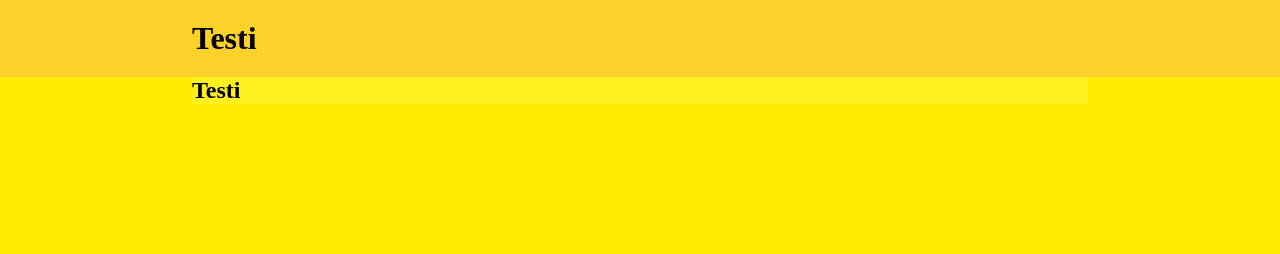
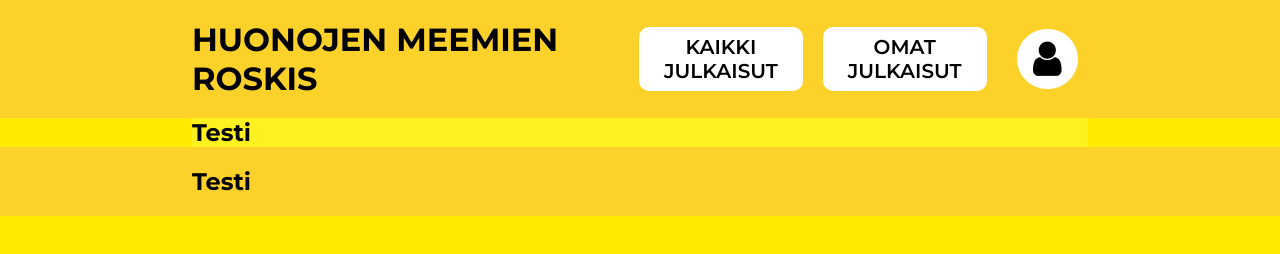
Before and after one commit to Kall3T/Saavutettava_nettisivu, a plain HTML site: page Nettisivu/index.html in a window 1280 px wide. Drawn offline with Linux system fonts and the light colour scheme.

Commit message:
Font-and-Navbar
Fonttien lisäys ja navibaarin lisäys

```diff
--- a/Nettisivu/index.html
+++ b/Nettisivu/index.html
@@ -5,11 +5,28 @@
     <meta name="viewport" content="width=device-width, initial-scale=1.0">
     <title>Bad memes</title>
     <link rel="stylesheet" href="tyyli.css">
+    <link rel="preconnect" href="https://fonts.googleapis.com">
+    <link rel="preconnect" href="https://fonts.gstatic.com" crossorigin>
+    <link href="https://fonts.googleapis.com/css2?family=Montserrat:ital,wght@0,100..900;1,100..900&display=swap" rel="stylesheet">
+    <link rel="stylesheet" href="https://cdnjs.cloudflare.com/ajax/libs/font-awesome/4.7.0/css/font-awesome.min.css">
 </head>
 <body>
     <header>
-        <div>
-            <h1>Testi</h1>
+        <div class="header-content">
+            <h1>HUONOJEN MEEMIEN<br>ROSKIS</h1>
+            <div class="Navbar">
+                <ul>
+                    <li class="NavObject">
+                        <a href="#">KAIKKI<br>JULKAISUT</a>
+                    </li>
+                    <li class="NavObject">
+                        <a href="#">OMAT<br>JULKAISUT</a>
+                    </li>
+                    <li id="icon">
+                        <a href="#"><i class="fa fa-fw fa-user"></i></a>
+                    </li>
+                </ul>
+            </div>
         </div>
     </header>
 
@@ -18,7 +35,9 @@
     </div>
 
     <footer>
-
+        <div>
+            <h2>Testi</h2>
+        </div>
     </footer>
 </body>
 </html>
--- a/Nettisivu/tyyli.css
+++ b/Nettisivu/tyyli.css
@@ -1,16 +1,72 @@
 * { margin: 0; padding: 0; }
 body {
     background-color: #FFEA00;
+    font-family: "Montserrat", sans-serif;
+    font-optical-sizing: auto;
+    font-weight: 400;
+    font-style: normal;
 }
 header {
     background-color: #FCD12A;
     width: 100%;
-    padding: 20px 0 20px 0;
+    padding: 20px 0;
 }
-header div {
-    margin: 0 15% 0 15%;
+.header-content {
+    margin: 0 15%;
+    display: flex;
+    flex-direction: row;
+    justify-content: space-between;
+    align-items: center;
 }
 .container_main {
     background-color: #FFF01F;
     margin: 0 15% 0 15%;
 }
+.Navbar {
+    display: block;
+    font-family: "Montserrat", sans-serif;
+}
+.Navbar ul {
+    list-style: none;
+    display: flex;
+    flex-direction: row;
+    align-items: center;
+    gap: 20px;
+}
+.Navbar li.NavObject {
+    background-color: white;
+    border-radius: 10px;
+    padding: 8px 25px;
+}
+.Navbar li.NavObject a {
+    display: block;
+    font-family: "Montserrat", sans-serif !important;
+    font-size: 20px !important;
+    font-weight: 600 !important;
+    font-style: normal !important;
+    text-align: center;
+    color: black;
+    text-decoration: none;
+}
+#icon {
+    display: block;
+    background-color: white;
+    border-radius: 100px;
+    color: black;
+    align-self: center;
+    text-decoration: none;
+    margin: 0 10px 0 10px;
+    padding: 10px 5px;
+}
+#icon a i {
+    color: black;
+    font-size: 40px;
+}
+footer {
+    background-color: #FCD12A;
+    width: 100%;
+    padding: 20px 0 20px 0;
+}
+footer div {
+    margin: 0 15% 0 15%;
+}
```
